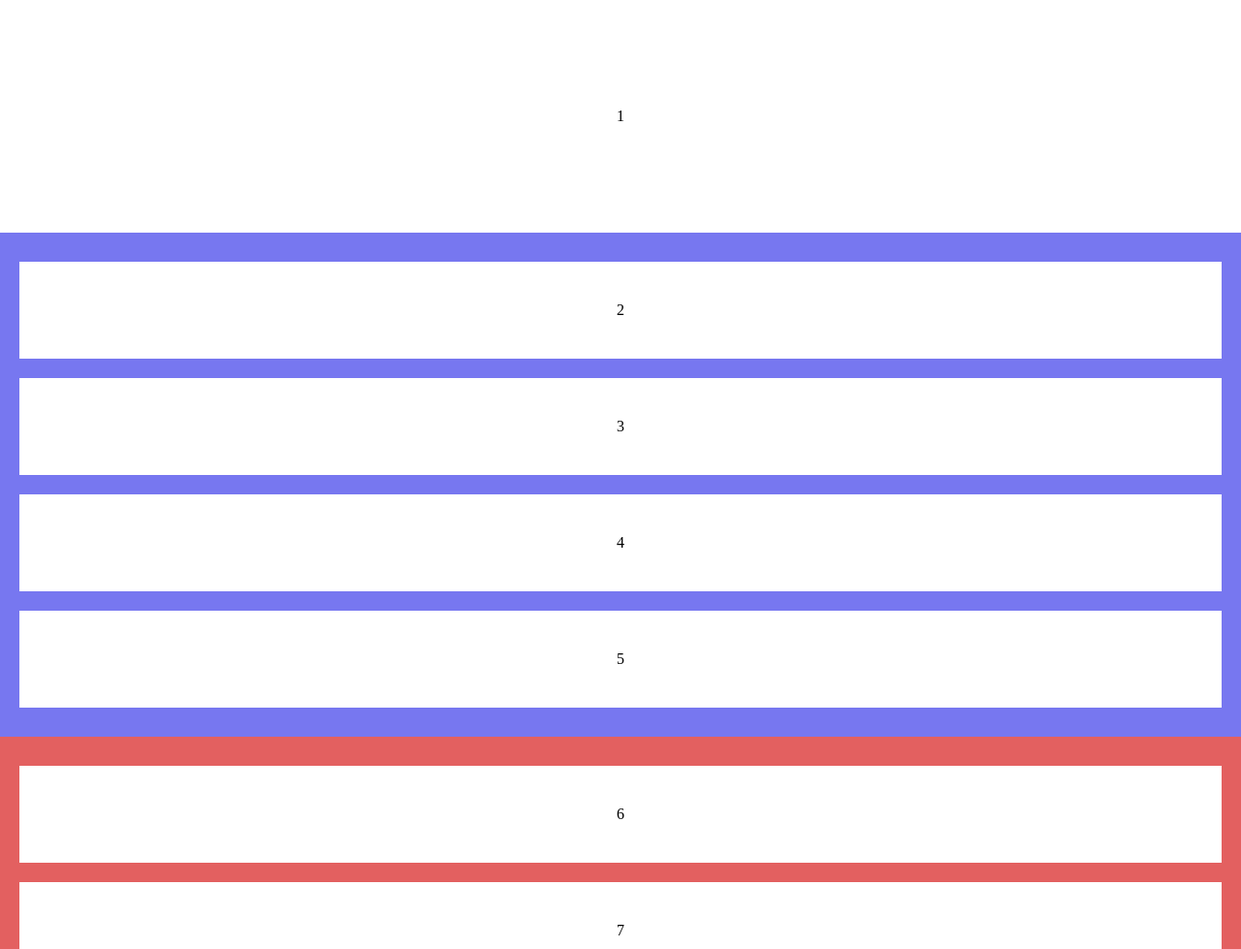
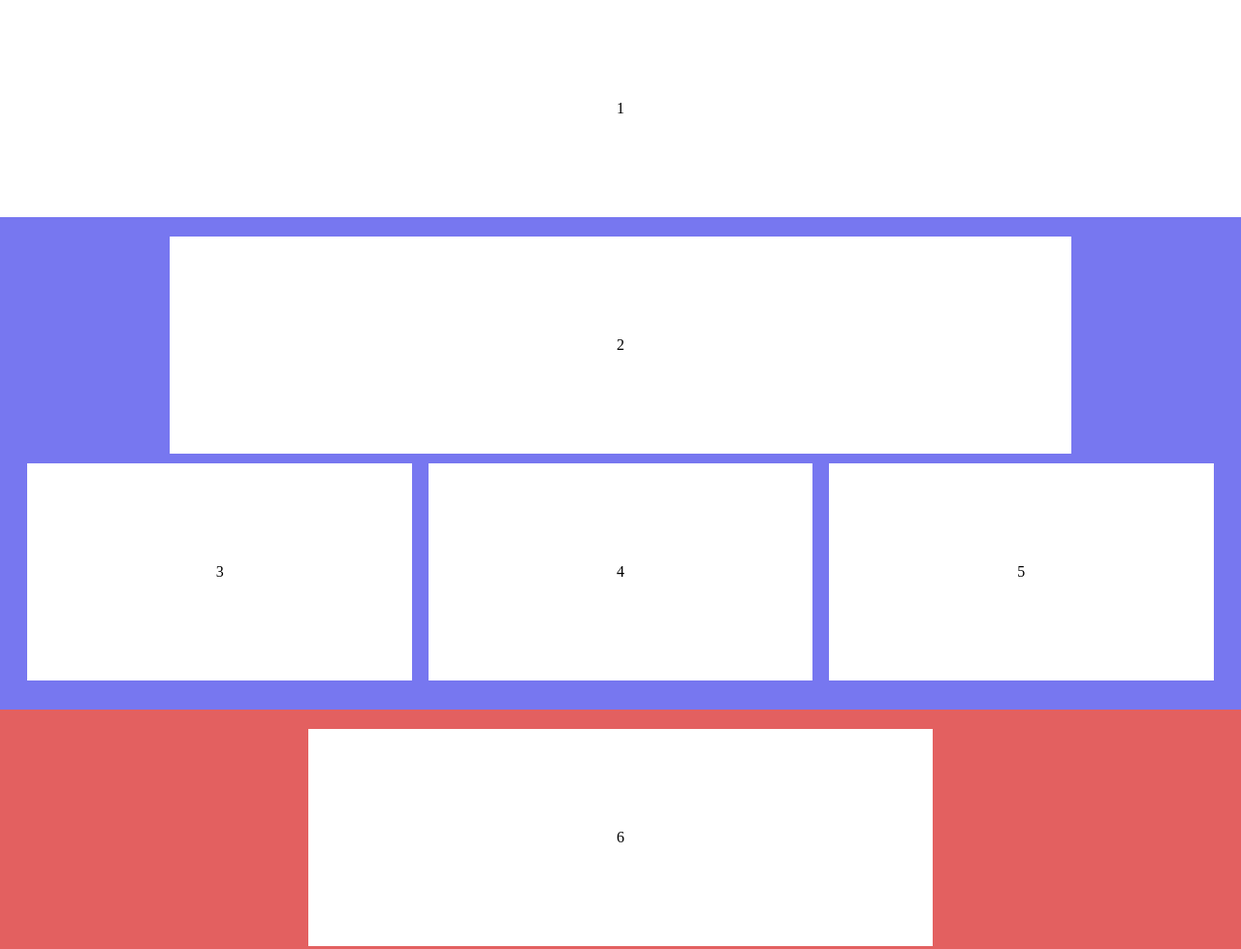
Before and after one commit to ildi0818/First-task, a plain HTML site: page index.html in a window 1280 px wide. Shown: the top 979 px of the page at 97% size. Drawn offline with Linux system fonts and the light colour scheme.

Commit message:
files modified

```diff
--- a/style.css
+++ b/style.css
@@ -9,11 +9,12 @@
 }
 
 .right-stripe div {
-    width: 32%;
+    width: 75%;
+    margin: 0 auto;
 }
 
 .right-stripe .bigger {
-    width: 80%;
+    width: 75%;
     margin: 0 auto;
 }
 
@@ -22,11 +23,12 @@
 }
 
 .left-stripe div {
-    width: 49%;
+    width: 75%;
+    margin: 0 auto;
 }
 
 .left-stripe .bigger {
-    width: 52%;
+    width: 75%;
     margin: 0 auto;
 }
 
@@ -35,7 +37,8 @@
 }
 
 .star div {
-    width: 100%;
+    width: 75%;
+    margin: 0 auto;
 }
 
 .wave {
@@ -43,20 +46,21 @@
 }
 
 .wave div {
-    width: 15%;
+    width: 75%;
+    margin: 0 auto;
 }
 
 .right-stripe div,
 .left-stripe div,
 .star div,
 .wave div {
-    height: 100px;
+    height: 14em;
     margin: 10px auto;
 }
 
 .empty {
     width: 100%;
-    height: 15em;
+    height: 14em;
     margin: 0;
 }
 
@@ -75,28 +79,45 @@ div {
     background-color: white;
 }
 
-@media screen and (min-width: 768px){
+@media screen and (min-width: 768px) {
+    .right-stripe div {
+        width: 32%;
+    }
+
+    .right-stripe .bigger {
+        width: 75%;
+        margin: 0 auto;
+    }
+
+    .left-stripe {
+        width: 100%;
+    }
+
+    .left-stripe div{
+        width: 49%;
+    }
+
+    .left-stripe .bigger {
+        width: 52%;
+        margin: 0 auto;
+    }
+
     .wave div {
-        width: 8%;
-        height: 100px;
-        margin: 10px 0;
+        width: 15%;
     }
 }
 
 @media screen and (min-width: 992px) {
-    section {
+    .left-stripe {
         width: 100%;
-        padding: 20px;
-        display: flex;
-        flex-direction: column;
     }
 
-    .right-stripe div,
-    .left-stripe div,
-    .right-stripe .bigger,
-    .left-stripe .bigger,
+    .left-stripe div {
+        width: 49%;
+    }
+
     .wave div {
-        width: 100%;
-        margin: 10px auto;
+        width: 8%;
+        margin: 10px 0;
     }
 }
```
Also changed, not shown: desktop.jpg, mobile.jpg, tablet.jpg.
